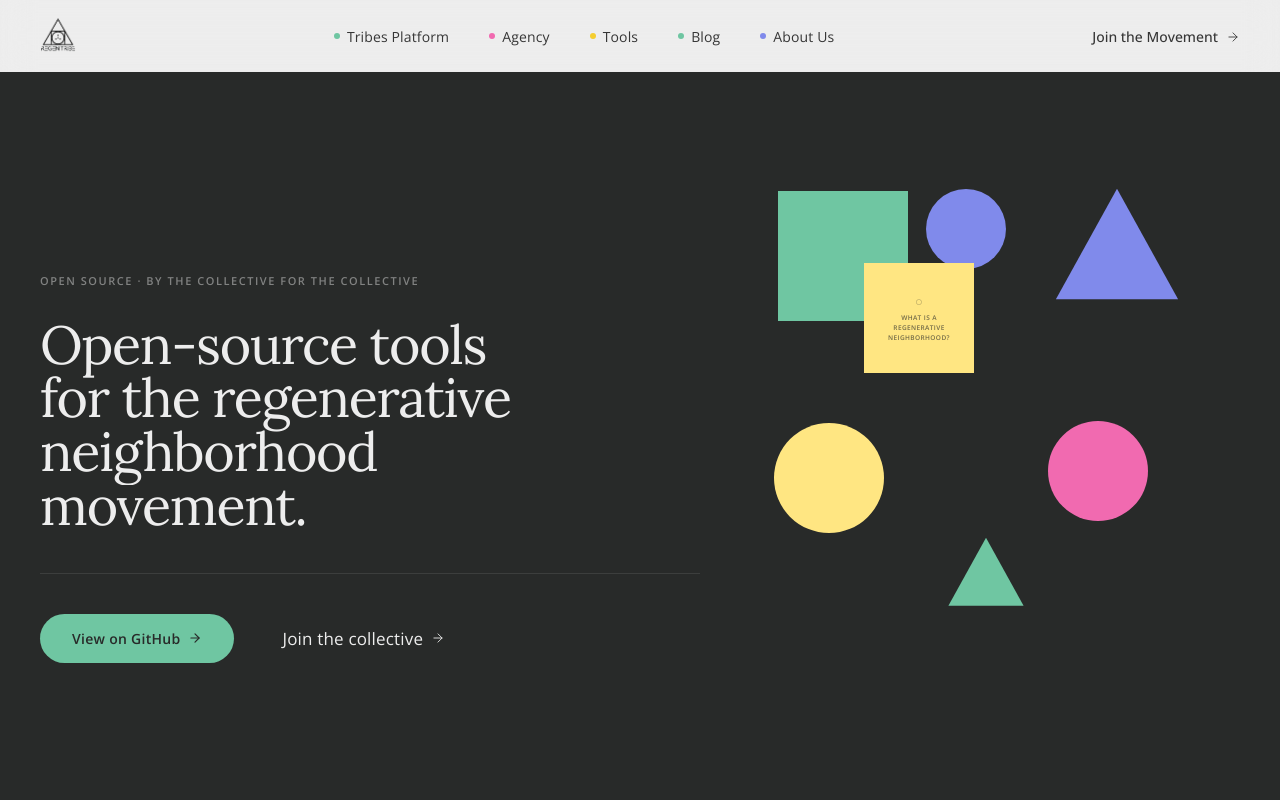
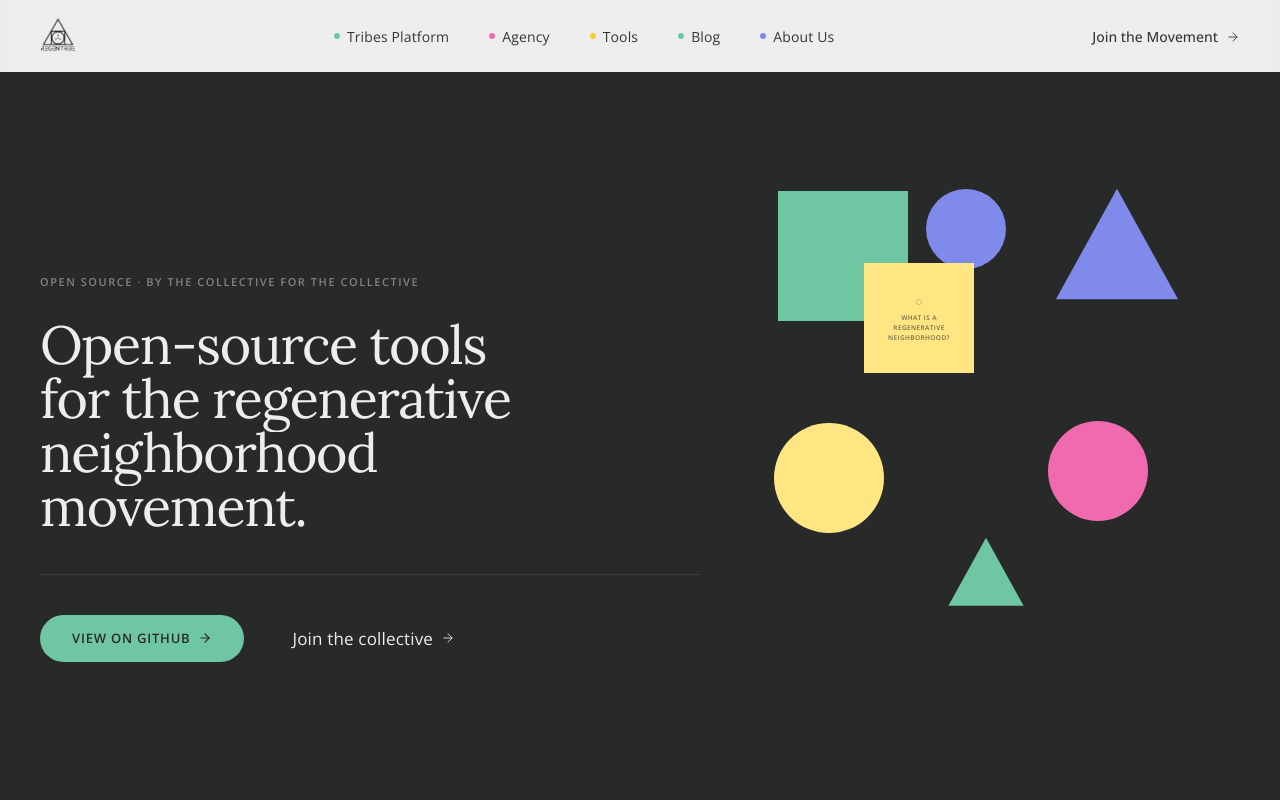
Before and after one commit to wensonia/RegenTribeWebsite, a Next.js app: page /tech-stack in a window 1280 px wide. Shown: the top 800 px of the page. Built offline with nearby package versions, Linux system fonts and the light colour scheme.

Commit message:
Standardize all PillBtn fonts to 13px/0.06em/uppercase
Home, Join, and Tech Stack pages had 14px/0.02em PillBtn styles — now
all pages use the same 13px, 600 weight, 0.06em letter-spacing, uppercase.

Co-Authored-By: Claude Opus 4.6 (1M context) <noreply@anthropic.com>

```diff
--- a/app/join/page.tsx
+++ b/app/join/page.tsx
@@ -21,7 +21,7 @@ const vp = { once: true, margin: '-80px' as const }
 function PillBtn({ href, children, light, external }: { href: string; children: React.ReactNode; light?: boolean; external?: boolean }) {
   const style: React.CSSProperties = {
     display: 'inline-flex', alignItems: 'center', gap: '8px',
-    fontSize: '14px', fontWeight: '600', letterSpacing: '0.02em',
+    fontSize: '13px', fontWeight: '600', letterSpacing: '0.06em', textTransform: 'uppercase' as const,
     color: light ? 'var(--text)' : 'white',
     backgroundColor: light ? 'white' : 'var(--text)',
     border: 'none', borderRadius: '9999px', padding: '14px 32px', textDecoration: 'none',
--- a/app/page.tsx
+++ b/app/page.tsx
@@ -39,7 +39,7 @@ function TextLink({ href, children, light, external }: { href: string; children:
 function PillBtn({ href, children, light, external }: { href: string; children: React.ReactNode; light?: boolean; external?: boolean }) {
   const style: React.CSSProperties = {
     display: 'inline-flex', alignItems: 'center', gap: '8px',
-    fontSize: '14px', fontWeight: '600', letterSpacing: '0.02em',
+    fontSize: '13px', fontWeight: '600', letterSpacing: '0.06em', textTransform: 'uppercase' as const,
     color: light ? 'var(--text)' : 'white',
     backgroundColor: light ? 'white' : 'var(--text)',
     border: 'none', borderRadius: '9999px', padding: '14px 32px', textDecoration: 'none',
--- a/app/tech-stack/page.tsx
+++ b/app/tech-stack/page.tsx
@@ -81,7 +81,7 @@ function PillBtn({ href, children, external, accent, textColor }: {
       rel={external ? 'noopener noreferrer' : undefined}
       style={{
         display: 'inline-flex', alignItems: 'center', gap: '8px',
-        fontSize: '14px', fontWeight: '600', letterSpacing: '0.02em',
+        fontSize: '13px', fontWeight: '600', letterSpacing: '0.06em', textTransform: 'uppercase' as const,
         color: textColor ?? BG,
         backgroundColor: accent ?? TEXT,
         borderRadius: '9999px', padding: '14px 32px', textDecoration: 'none',
```
